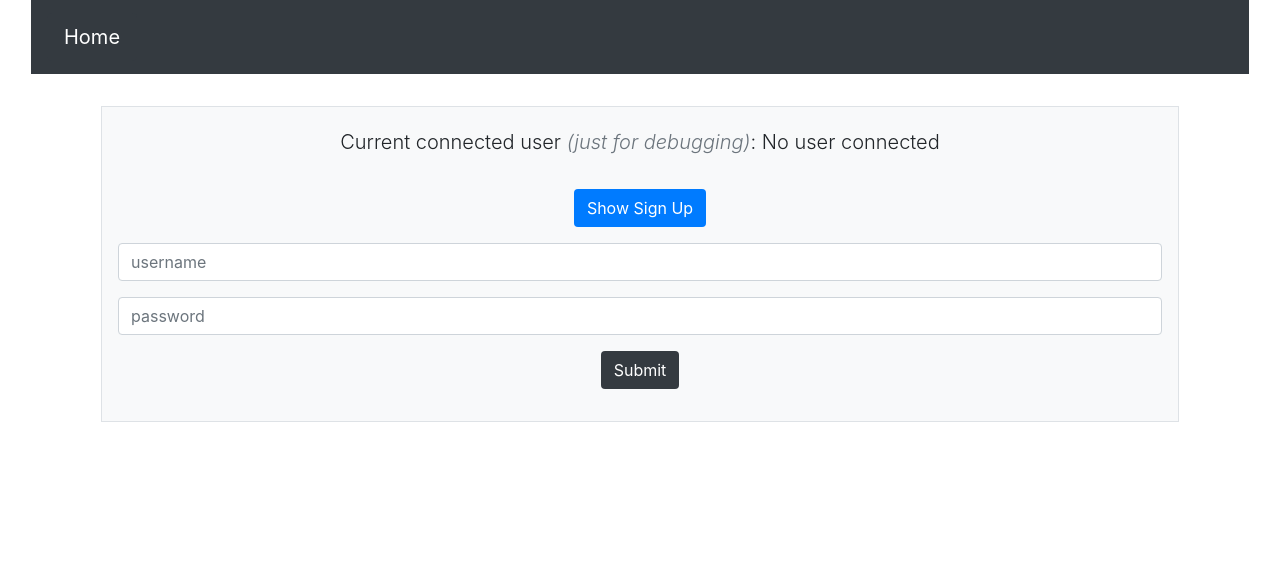
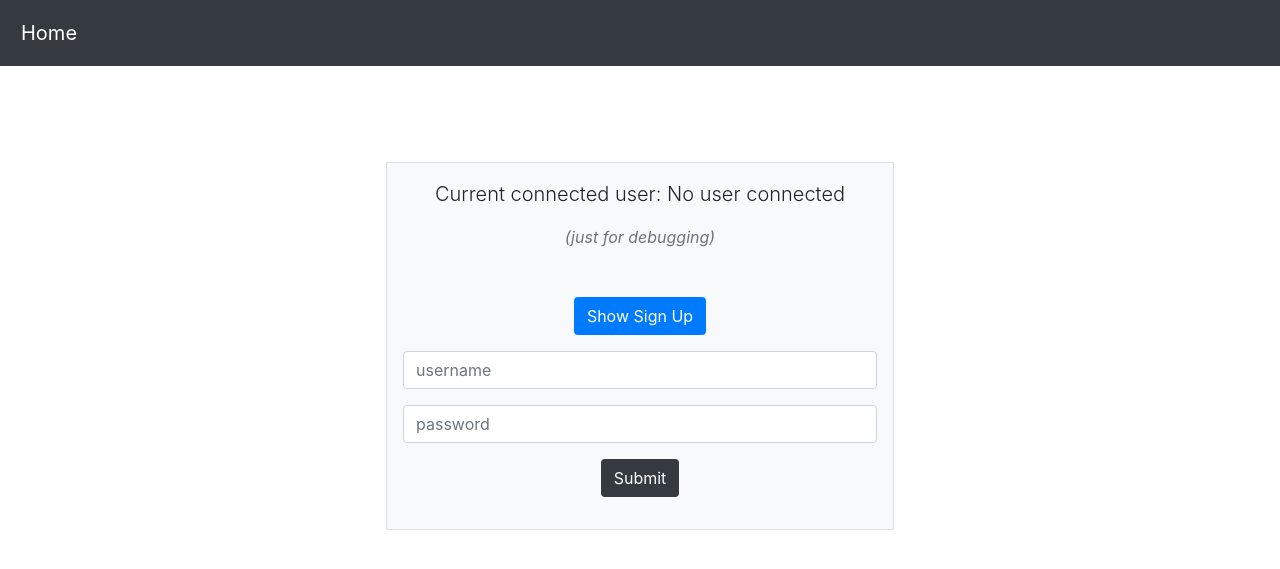
Before and after one commit to sergio-nunez-meneses/login-system-MCD-MVC-OOP, a PHP site: page / in a window 1280 px wide. Shown: the top 569 px of the page. Run offline with PHP 8.4, Linux system fonts and the light colour scheme; data that the repository does not hold is empty; some libraries are stand-ins or nearby versions.

Commit message:
added ajax request-response to Sign MVC and Index MVC

```diff
--- a/classes/controllers/IndexController.php
+++ b/classes/controllers/IndexController.php
@@ -5,10 +5,6 @@ class IndexController
 
   public static function main_folder($success_msg)
   {
-    if (($_SERVER['REQUEST_METHOD'] == 'GET') && isset($_GET['signout']))
-    {
-      SignController::sign_out();
-    }
     return IndexView::display($success_msg);
   }
 }
--- a/classes/controllers/SignController.php
+++ b/classes/controllers/SignController.php
@@ -100,18 +100,22 @@ class SignController
         $_SESSION['logged_in'] = true;
 
         $success_msg .= 'connexion successful! <br>';
+
         $response = IndexController::main_folder($success_msg);
         return $response;
       }
       else
       {
         $error_msg .= 'username already exists';
-        echo $error_msg;
+
+        $response = ErrorView::display($error_msg);
+        return $response;
       }
     }
     else
     {
-      echo $error_msg;
+      $response = ErrorView::display($error_msg);
+      return $response;
     }
   }
 
@@ -123,7 +127,7 @@ class SignController
     if (empty($inputs['username']))
     {
       $error = TRUE;
-      $error_msg .= 'username cannot be empty <br>';
+      $error_msg .= 'username cannot be empty';
     }
     else
     {
@@ -148,7 +152,9 @@ class SignController
       if ($get_user === FALSE)
       {
         $error_msg .= 'user does not exist <br>';
-        echo $error_msg;
+
+        $response = ErrorView::display($error_msg);
+        return $response;
       }
       else
       {
@@ -165,19 +171,23 @@ class SignController
           $_SESSION['logged_in'] = TRUE;
 
           $success_msg .= 'connexion successful! <br>';
+
           $response = IndexController::main_folder($success_msg);
           return $response;
         }
         else
         {
           $error_msg .= 'password incorrect <br>';
-          echo $error_msg;
+
+          $response = ErrorView::display($error_msg);
+          return $response;
         }
       }
     }
     else
     {
-      echo $error_msg;
+      $response = ErrorView::display($error_msg);
+      return $response;
     }
   }
 
@@ -185,6 +195,8 @@ class SignController
   {
     session_unset();
     session_destroy();
-    return SignController::sign_forms();
+
+    $response = SignController::sign_forms();
+    return $response;
   }
 }
--- a/classes/views/SignView.php
+++ b/classes/views/SignView.php
@@ -8,11 +8,8 @@ class SignView
     ob_start();
     ?>
     <div class="border p-3 bg-light text-center">
-      <div class="bg-danger text-white">
-        <p id="ajaxResponse" class="hidden alert alert-danger lead rounded"></p>
-      </div>
-      <div class="pt-1 pb-3 px-3">
-        <p class="lead">Current connected user <span class="font-italic text-secondary">(just for debugging)</span>:
+      <div class="pb-5 px-3">
+        <p class="lead">Current connected user:
           <?php
           if (isset($_SESSION['user']) === TRUE) {
             echo $_SESSION['user'];
@@ -21,6 +18,7 @@ class SignView
           }
           ?>
         </p>
+        <span class="font-italic text-secondary">(just for debugging)</span>
       </div>
       <div class="pt-0 pb-3 px-3">
         <button id="signTab" class="btn btn-md bg-primary text-white" type="button">Show Sign Up</button>
@@ -52,7 +50,7 @@ class SignView
           <input class="form-control" type="password" name="confirm-password" placeholder="confirm password" required>
         </div>
         <div class="form-group">
-          <button class="btn btn-md bg-dark text-white" type="button" name="sign-up">Submit</button>
+          <button class="btn btn-md bg-dark text-white" type="submit" name="sign-up">Submit</button>
         </div>
       </form>
     </div>
--- a/include/auto_js_loader.php
+++ b/include/auto_js_loader.php
@@ -4,7 +4,7 @@ function auto_js_loader($path) {
   $content = scandir($path);
 
   foreach ($content as $files) {
-    if ($files !== '.' && $files !== '..') {
+    if ($files !== '.' && $files !== '..' && $files !== 'bDisplayForms.js') {
       if (is_dir("$path/$files") === TRUE) {
         auto_js_loader("$path/$files");
       } else {
--- /dev/null
+++ b/public/js/eErrorDisplay.js
@@ -0,0 +1,9 @@
+function errorDisplay(response = null, show) {
+  if (show == true) {
+    getId('displayErrors').classList.remove('hidden');
+    getId('displayErrors').innerHTML = response;
+  } else {
+    getId('displayErrors').classList.add('hidden');
+    getId('displayErrors').innerHTML = '';
+  }
+}
--- a/public/js/eSignInResponse.js
+++ b/public/js/fSignInResponse.js
@@ -1,6 +1,17 @@
 function signInResponse() {
+  if (this.responseText.charAt(0) !== '{') {
+    console.log("Syntax error! I couldn't tell what it is though");
+    return false;
+  }
+
   let response = JSON.parse(this.responseText);
-  // console.log(response); // just for debugging
+  console.log(response); // just for debugging
+
+  if (typeof response.error !== 'undefined' && response.error !== '') {
+    errorDisplay(response.error, true);
+  } else {
+    errorDisplay(false);
+  }
 
   if (typeof response.navbar !== 'undefined' && response.navbar !== '') {
     getId('navbarNav').innerHTML = response.navbar;
--- /dev/null
+++ b/public/js/gSignUpResponse.js
@@ -0,0 +1,23 @@
+function signUpResponse() {
+  if (this.responseText.charAt(0) !== '{') {
+    console.log("Syntax error! I couldn't tell what it is though");
+    return false;
+  }
+
+  let response = JSON.parse(this.responseText);
+  console.log(response); // just for debugging
+
+  if (typeof response.error !== 'undefined' && response.error !== '') {
+    errorDisplay(response.error, true);
+  } else {
+    errorDisplay(false);
+  }
+
+  if (typeof response.navbar !== 'undefined' && response.navbar !== '') {
+    getId('navbarNav').innerHTML = response.navbar;
+  }
+
+  if (typeof response.html !== 'undefined' && response.html !== '') {
+    getId('mainContainer').innerHTML = response.html;
+  }
+}
--- a/public/js/fSignOutResponse.js
+++ b/public/js/hSignOutResponse.js
@@ -1,6 +1,17 @@
 function signOutResponse() {
+  if (this.responseText.charAt(0) !== '{') {
+    console.log("Syntax error! I couldn't tell what it is though");
+    return false;
+  }
+
   let response = JSON.parse(this.responseText);
   console.log(response); // just for debugging
+
+  if (typeof response.error !== 'undefined' && response.error !== '') {
+    errorDisplay(response.error, true);
+  } else {
+    errorDisplay(false);
+  }
 
   if (typeof response.html !== 'undefined' && response.html !== '') {
     getId('navbarNav').innerHTML = '';
--- a/public/js/zInit.js
+++ b/public/js/zInit.js
@@ -1 +1,7 @@
 ajax(query('init'), signInResponse);
+
+setTimeout(() => {
+  let script = document.createElement('script');
+  script.src = '/public/js/bDisplayForms.js';
+  document.body.appendChild(script);
+}, 5000);
--- a/templates/template.php
+++ b/templates/template.php
@@ -8,22 +8,28 @@
   </head>
   <body>
 
-    <header class="container-fluid">
-      <div class="m-0 pt-0 pb-3 px-3">
-        <nav class="navbar navbar-expand-lg navbar-dark bg-dark">
+    <header>
+      <nav class="navbar navbar-expand-lg navbar-dark bg-dark p-1">
         <a class="navbar-brand" href="/">
           <button class="btn btn-lg bg-dark text-white" type="button">Home</button>
         </a>
         <button class="navbar-toggler" type="button" data-toggle="collapse" data-target="#navbarNav" aria-controls="navbarNav" aria-expanded="false" aria-label="Toggle navigation">
           <span class="navbar-toggler-icon"></span>
         </button>
-          <div class="collapse navbar-collapse justify-content-end" id="navbarNav"></div>
+        <div id="navbarNav" class="collapse navbar-collapse justify-content-end"></div>
       </nav>
-      </div>
     </header>
 
-    <main class="container">
-      <div id="mainContainer" class="p-3"></div>
+    <main class="container my-5">
+      <div class="row">
+        <div class="offset-md-3 col-md-6">
+          <div class="p-3">
+            <p id="displayErrors" class="hidden alert alert-danger rounded text-center lead"></p>
+          </div>
+          <div id="mainContainer" class="p-3">
+          </div>
+        </div>
+      </div>
     </main>
 
     <script src="https://code.jquery.com/jquery-3.2.1.slim.min.js" integrity="sha384-KJ3o2DKtIkvYIK3UENzmM7KCkRr/rE9/Qpg6aAZGJwFDMVNA/GpGFF93hXpG5KkN" crossorigin="anonymous"></script>
```
Also changed, not shown: classes/views/ErrorView.php (added, +11 -0 lines). Lines whose indentation alone changed are shown as unchanged.
